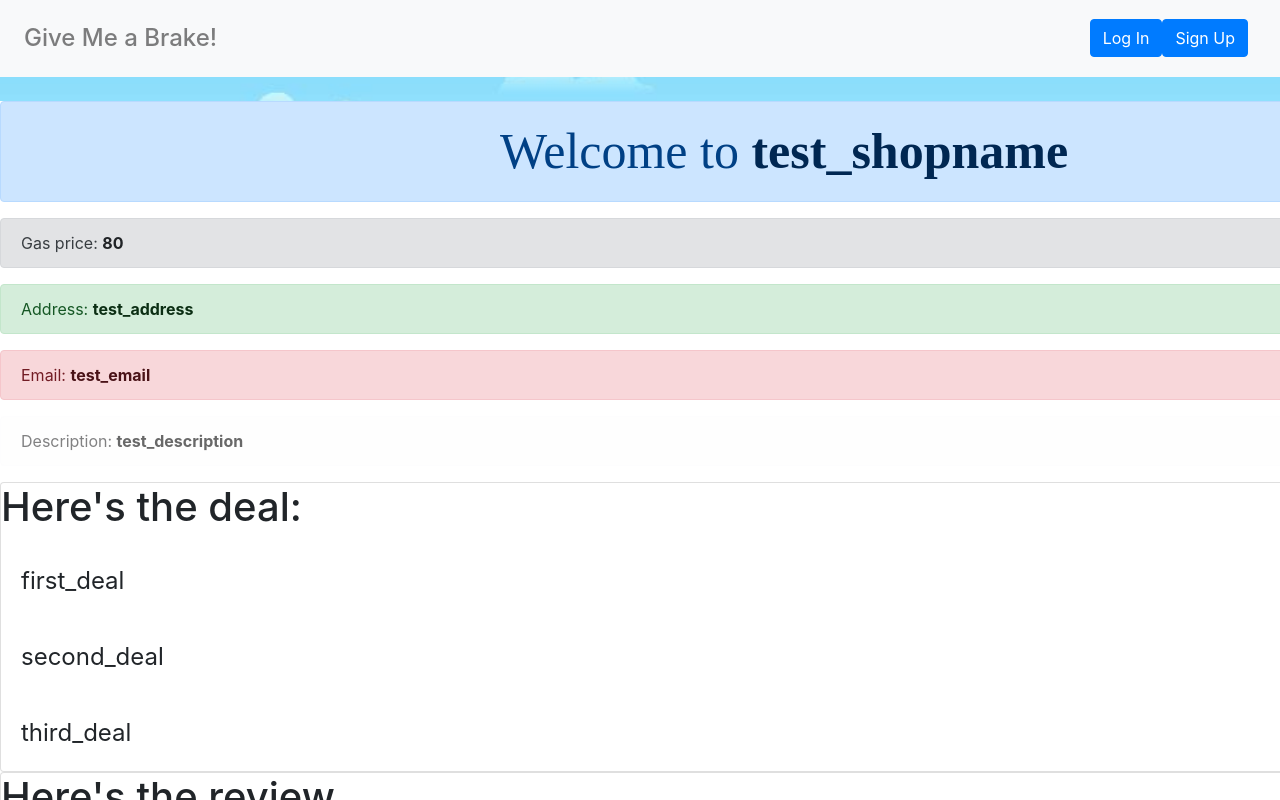
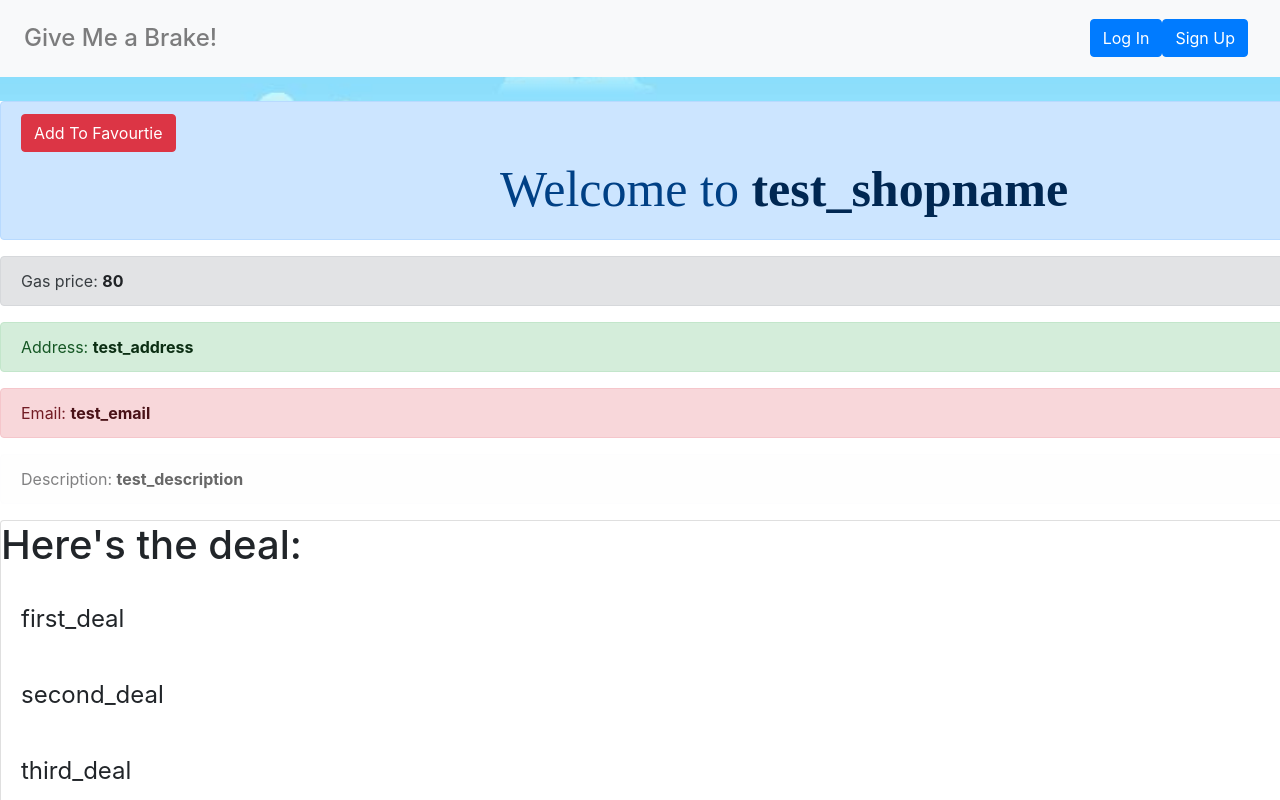
Before and after one commit to awkimball/GiveMeABrake, an Angular app in the folder front/: page /visitshop in a window 1280 px wide. Shown: the top 800 px of the page. Built offline with nearby package versions, Linux system fonts and the light colour scheme.

Commit message:
Update visitshop.component.html

```diff
--- a/front/src/app/shop/visitshop/visitshop.component.html
+++ b/front/src/app/shop/visitshop/visitshop.component.html
@@ -1,9 +1,11 @@
 <div class="bodypart">
   <div class="alert alert-primary" role="alert" >
+        <button type="button" class="btn btn-danger">Add To Favourtie</button>
         <div class="shop_name">
         Welcome to
         <span class="alert-link">{{shopname}}</span>
         </div>
+
   </div>
 
   <div class="alert alert-secondary" role="alert">
```
